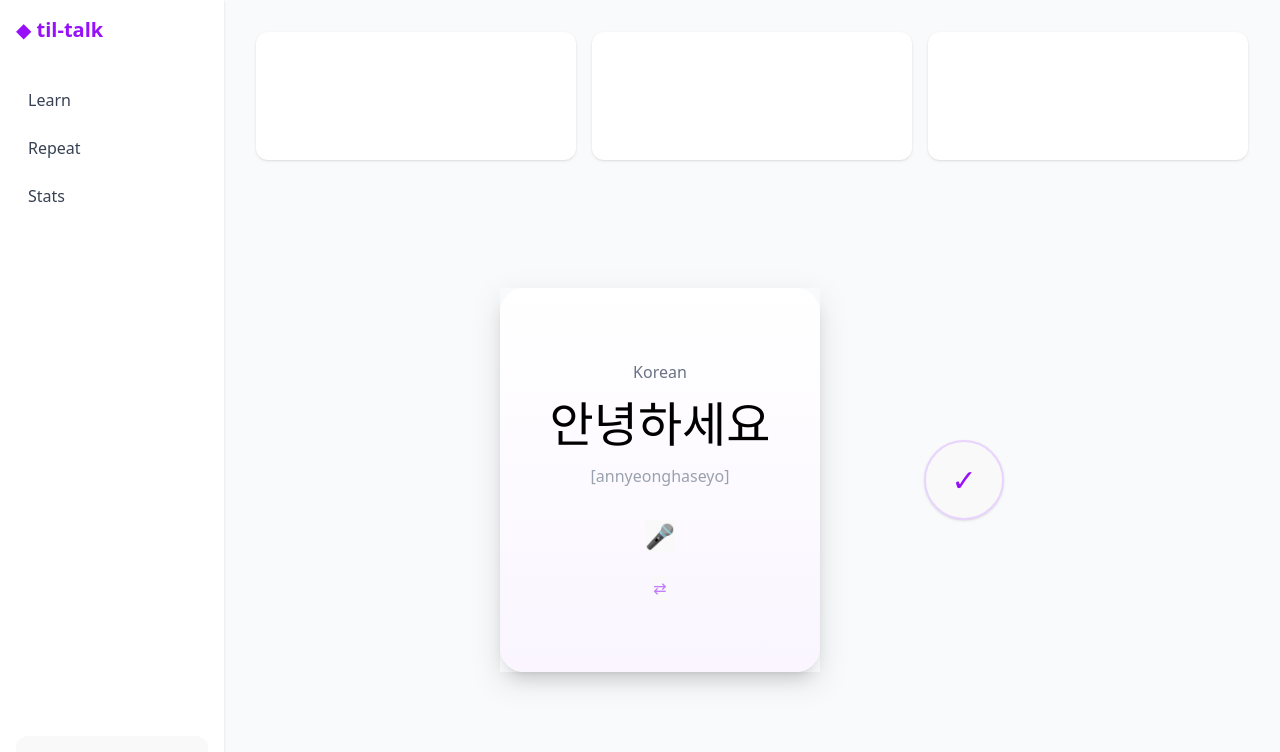
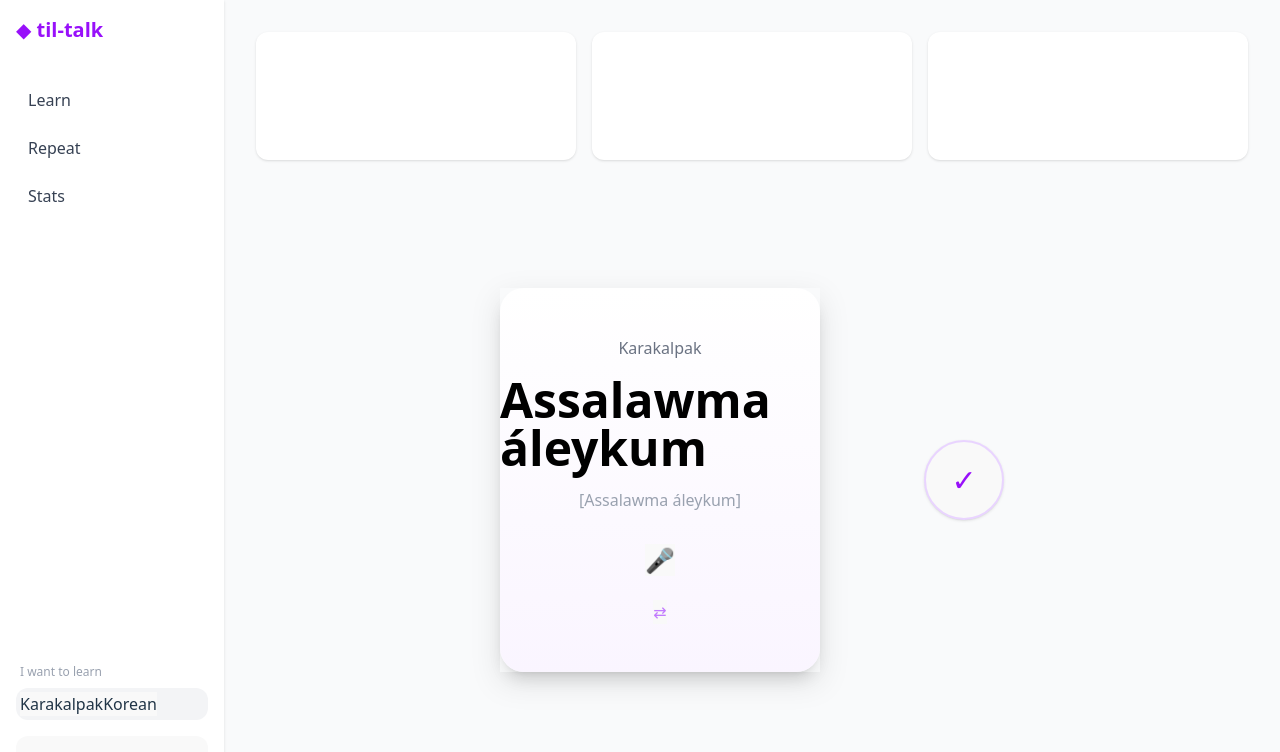
Before and after one commit to mehribanko/Til-Talk-front, a React (Vite) app: page /learn in a window 1280 px wide. Shown: the top 752 px of the page. Built offline with nearby package versions, Linux system fonts and the light colour scheme.

Commit message:
changing mock data, adding lang type

```diff
--- a/src/common/constant/MenuData.ts
+++ b/src/common/constant/MenuData.ts
@@ -4,3 +4,9 @@ export const SidebarMenuItems = [
     {label: 'Stats', path: '/stats'}
 
 ]
+
+
+export const LANG_CONFIG = {
+    kk: {key: 'karakalpak', label: 'Karakalpak'},
+    kor: {key: 'korean', label: 'Korean'}
+} as const;
--- a/src/common/mockData/mockWordList.ts
+++ b/src/common/mockData/mockWordList.ts
@@ -1,38 +1,162 @@
 export const mockData = [
   {
-        "lang": "Korean",
-        "korean": "안녕하세요",
-        "romanization": "annyeonghaseyo",
-        "karakalpak": "Sa'lem!",
+    "id": 1,
+    "level": "Beginner",
+    "category": "Greetings",
+    "korean": {
+      "word": "안녕하세요",
+      "romanization": "Annyeong-haseyo",
+      "audio_url": "/audio/kr/hello.mp3"
+    },
+    "karakalpak": {
+      "word": "Assalawma áleykum",
+      "romanization": "Assalawma áleykum",
+      "audio_url": "/audio/kk/hello.mp3"
+    },
+    "part_of_speech": "Greeting"
   },
   {
-        "lang": "Korean",
-        "korean": "감사합니다",
-        "romanization": "gamsahamnida",
-        "karakalpak": "Raxmet",
+    "id": 2,
+    "level": "Beginner",
+    "category": "Food",
+    "korean": {
+      "word": "물",
+      "romanization": "Mul",
+      "audio_url": "/audio/kr/water.mp3"
+    },
+    "karakalpak": {
+      "word": "Suw",
+      "romanization": "Suw",
+      "audio_url": "/audio/kk/water.mp3"
+    },
+    "part_of_speech": "Noun"
   },
   {
-        "lang": "Korean",
-        "korean": "네",
-        "romanization": "ne",
-        "karakalpak": "Awa",
+    "id": 3,
+    "level": "Beginner",
+    "category": "Food",
+    "korean": {
+      "word": "빵",
+      "romanization": "Pbang",
+      "audio_url": "/audio/kr/bread.mp3"
+    },
+    "karakalpak": {
+      "word": "Nan",
+      "romanization": "Nan",
+      "audio_url": "/audio/kk/bread.mp3"
+    },
+    "part_of_speech": "Noun"
   },
   {
-        "lang": "Korean",
-        "korean": "아니요",
-        "romanization": "aniyo",
-        "karakalpak": "Joq",
+    "id": 4,
+    "level": "Beginner",
+    "category": "People",
+    "korean": {
+      "word": "친구",
+      "romanization": "Chingu",
+      "audio_url": "/audio/kr/friend.mp3"
+    },
+    "karakalpak": {
+      "word": "Dos",
+      "romanization": "Dos",
+      "audio_url": "/audio/kk/friend.mp3"
+    },
+    "part_of_speech": "Noun"
   },
   {
-        "lang": "Korean",
-        "korean": "주세요",
-        "romanization": "juseyo",
-        "karakalpak": "Berip jiberin'!",
+    "id": 5,
+    "level": "Beginner",
+    "category": "Education",
+    "korean": {
+      "word": "학교",
+      "romanization": "Hakgyo",
+      "audio_url": "/audio/kr/school.mp3"
+    },
+    "karakalpak": {
+      "word": "Mektep",
+      "romanization": "Mektep",
+      "audio_url": "/audio/kk/school.mp3"
+    },
+    "part_of_speech": "Noun"
   },
   {
-        "lang": "Korean",
-        "korean": "도와주세요",
-        "romanization": "dowajuseyo",
-        "karakalpak": "Ja'rdem berin'.",
+    "id": 6,
+    "level": "Beginner",
+    "category": "Education",
+    "korean": {
+      "word": "책",
+      "romanization": "Chaek",
+      "audio_url": "/audio/kr/book.mp3"
+    },
+    "karakalpak": {
+      "word": "Kitap",
+      "romanization": "Kitap",
+      "audio_url": "/audio/kk/book.mp3"
+    },
+    "part_of_speech": "Noun"
+  },
+  {
+    "id": 7,
+    "level": "Beginner",
+    "category": "Education",
+    "korean": {
+      "word": "선생님",
+      "romanization": "Seonsaeng-nim",
+      "audio_url": "/audio/kr/teacher.mp3"
+    },
+    "karakalpak": {
+      "word": "Muģallim",
+      "romanization": "Muģallim",
+      "audio_url": "/audio/kk/teacher.mp3"
+    },
+    "part_of_speech": "Noun"
+  },
+  {
+    "id": 8,
+    "level": "Beginner",
+    "category": "Education",
+    "korean": {
+      "word": "학생",
+      "romanization": "Hak-saeng",
+      "audio_url": "/audio/kr/student.mp3"
+    },
+    "karakalpak": {
+      "word": "Oqıwshı",
+      "romanization": "Oqıwshı",
+      "audio_url": "/audio/kk/student.mp3"
+    },
+    "part_of_speech": "Noun"
+  },
+  {
+    "id": 9,
+    "level": "Beginner",
+    "category": "Home",
+    "korean": {
+      "word": "집",
+      "romanization": "Jip",
+      "audio_url": "/audio/kr/house.mp3"
+    },
+    "karakalpak": {
+      "word": "Úy",
+      "romanization": "Úy",
+      "audio_url": "/audio/kk/house.mp3"
+    },
+    "part_of_speech": "Noun"
+  },
+  {
+    "id": 10,
+    "level": "Beginner",
+    "category": "Home",
+    "korean": {
+      "word": "가족",
+      "romanization": "Gajok",
+      "audio_url": "/audio/kr/family.mp3"
+    },
+    "karakalpak": {
+      "word": "Shańaraq",
+      "romanization": "Shańaraq",
+      "audio_url": "/audio/kk/family.mp3"
+    },
+    "part_of_speech": "Noun"
   }
 ]
--- /dev/null
+++ b/src/components/button/LangToggleButton.tsx
@@ -0,0 +1,21 @@
+
+
+export const LangToggleButton = () => {
+
+    return (
+            <div className="mb-4">
+                <p className="text-xs text-gray-400 mb-2 px-1">I want to learn</p>
+                <div className="bg-gray-100 rounded-xl p-1 flex">
+                    <button
+
+                    >
+                        Karakalpak
+                    </button>
+                    <button
+                    >
+                        Korean
+                    </button>
+                </div>
+        </div>
+    )
+}
--- a/src/components/sidebar/Sidebar.tsx
+++ b/src/components/sidebar/Sidebar.tsx
@@ -1,4 +1,5 @@
 import {Link} from 'react-router-dom';
+import {LangToggleButton} from "../button/LangToggleButton.tsx";
 
 
 interface MenuItem {
@@ -32,6 +33,7 @@ export const Sidebar = ({items, onSelect}: SidebarProps) => {
                 ))}
             </div>
 
+            <LangToggleButton/>
             <button className="bg-purple-600 text-white py-3 rounded-xl">
                 Guide
             </button>
--- a/src/pages/LearnWordMenu.tsx
+++ b/src/pages/LearnWordMenu.tsx
@@ -2,11 +2,14 @@ import LearnWordCard from "../components/card/LearnWordCard"
 import {useState} from "react";
 import {mockData} from "../common/mockData/mockWordList.ts";
 import {StatCard} from "../components/card/StatCard.tsx";
+import {LANG_CONFIG} from "../common/constant/MenuData.ts";
+
 
 export const LearnWordMenu = () => {
 
     const [currentIdx, setCurrentIdx] = useState(0);
     const isComplete = currentIdx === mockData.length;
+    const [learnLangType]= useState<'kor' | 'kk'>('kk');
 
     const currentWord = mockData[currentIdx];
     const handleOnLearnClick = () => {
@@ -18,16 +21,21 @@ export const LearnWordMenu = () => {
             <div> You learned all the words! </div>
         )
     }
+
+    const config = LANG_CONFIG[learnLangType];
+    const langData = currentWord[config.key];
+
+
     return (
             <div className="h-full flex flex-col">
                 <StatCard />
 
                 <div className="flex-1 flex items-center justify-center">
-                   <LearnWordCard
-                        lang={currentWord.lang}
-                        text={currentWord.korean}
-                        pronunciation={currentWord.romanization}
-                        onLearnClick = {handleOnLearnClick} />
+                    <LearnWordCard
+                        lang={config.label}
+                        text={langData.word}
+                        pronunciation={langData.romanization}
+                        onLearnClick={handleOnLearnClick} />
                 </div>
         </div>
     )
```
Lines whose indentation alone changed are shown as unchanged.
